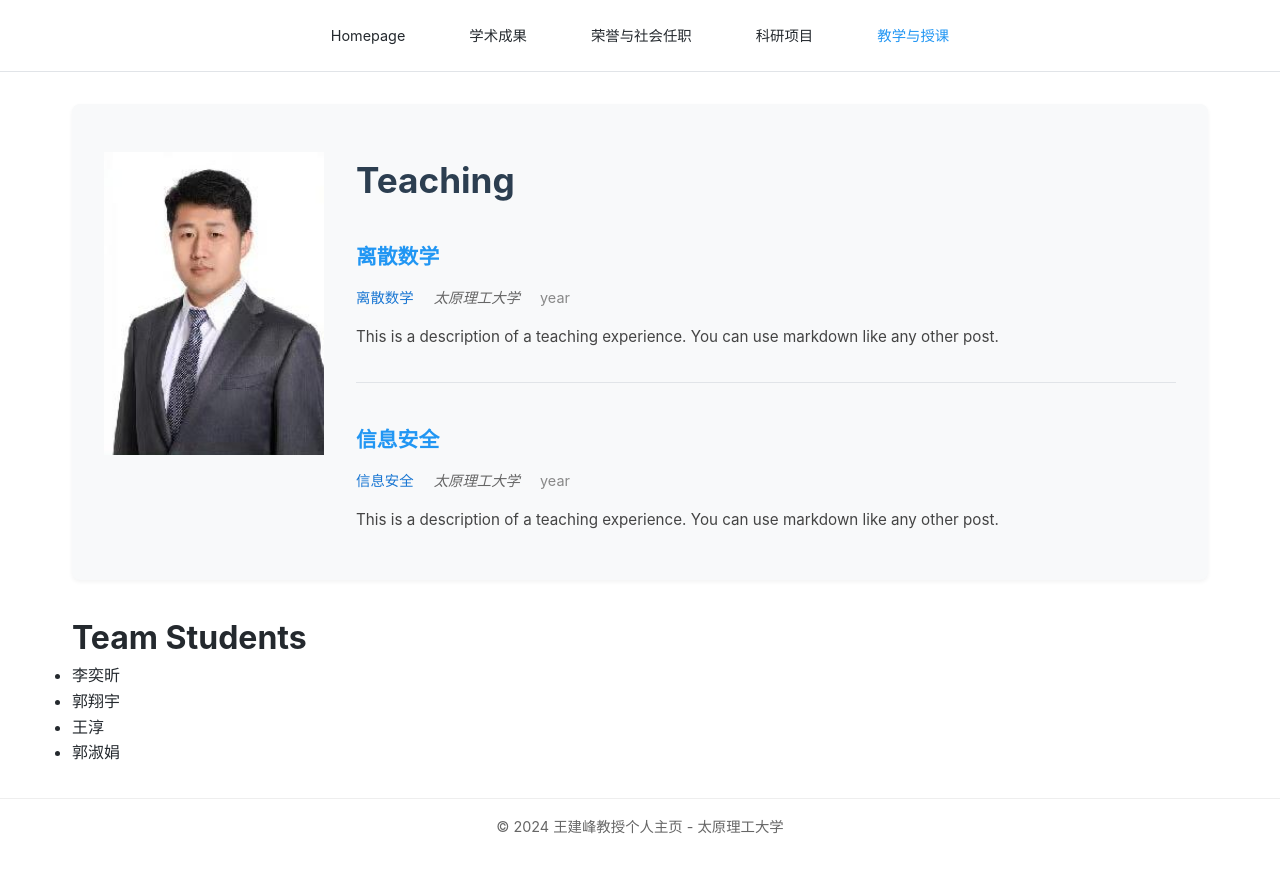
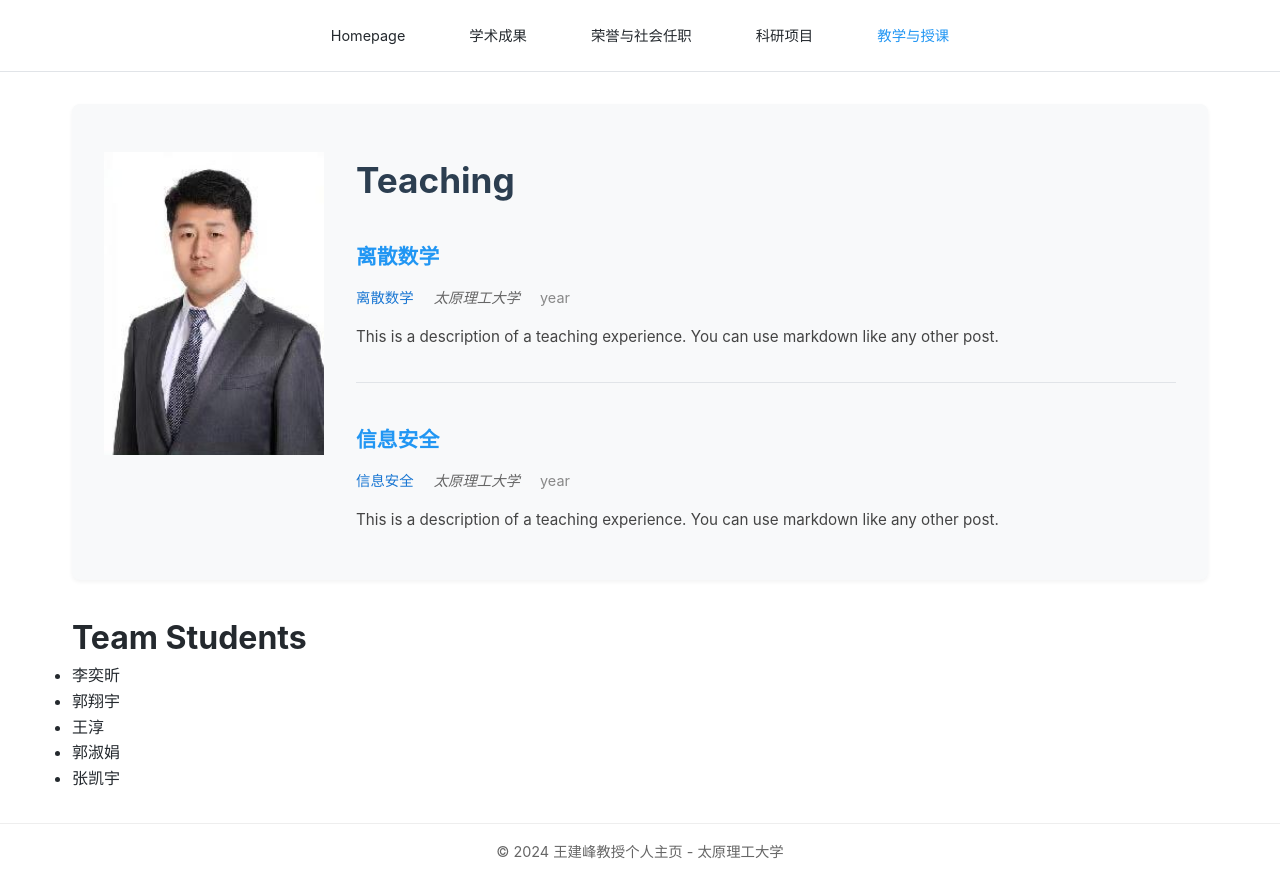
Before and after one commit to wangjf739/wjf.website., a plain HTML site: page teaching.html in a window 1280 px wide. Before the commit the page ends 854 px from the top, so only its background shows below. Drawn offline with Linux system fonts and the light colour scheme.

Commit message:
Update teaching.html

```diff
--- a/teaching.html
+++ b/teaching.html
@@ -66,6 +66,7 @@
                 <li class="team-item">郭翔宇</li>
                 <li class="team-item">王淳</li>
                 <li class="team-item">郭淑娟</li>
+                <li class="team-item">张凯宇</li>
                 <!-- 更多学生姓名可以继续添加 -->
             </ul>
         </div>
```
